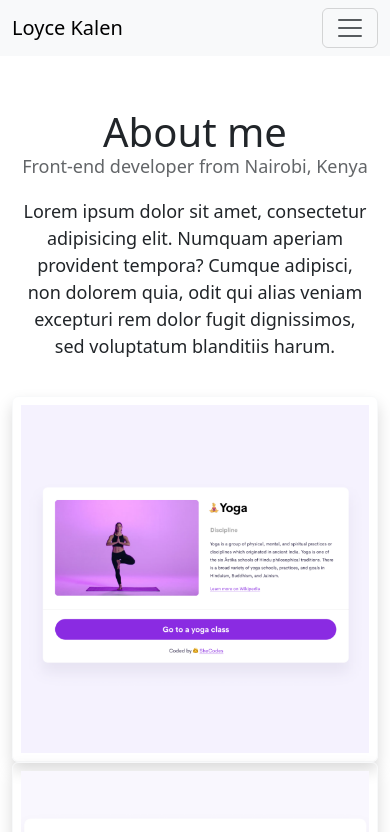
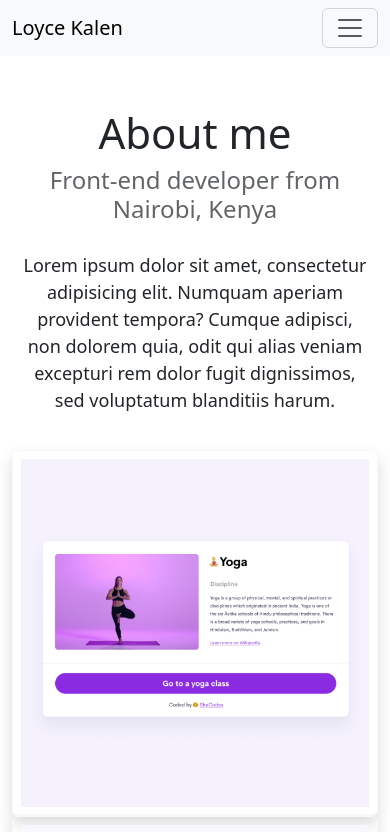
Before and after one commit to loycekalen/about-frontend-developer-loyce-kalen, a website: page about.html in a window 390 px wide. Shown: the top 832 px of the page. Drawn offline with nearby package versions, Linux system fonts and the light colour scheme.

Commit message:
adjusted media queries in css

```diff
--- a/about.html
+++ b/about.html
@@ -47,7 +47,7 @@
       </div>
     </nav>
     <h1 class="pt-5">About me</h1>
-    <h3>Front-end developer from Nairobi, Kenya</h3>
+    <h3 class="p-2">Front-end developer from Nairobi, Kenya</h3>
     <p class="bg-body">
       Lorem ipsum dolor sit amet, consectetur adipisicing elit. Numquam aperiam
       provident tempora? Cumque adipisci, non dolorem quia, odit qui alias
--- a/style.css
+++ b/style.css
@@ -100,16 +100,13 @@ p {
 
 @media (max-width: 576px) {
   h1 {
-    font-size: 40px;
+    font-size: 42px;
   }
   h2 {
-    font-size: 30px;
+    font-size: 35px;
   }
   .project-photo {
     display: none;
-  }
-  h3 {
-    font-size: 18px;
   }
   .btn {
     width: 90%;
```
